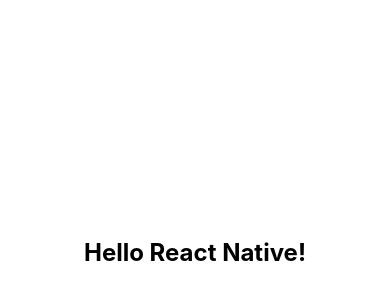
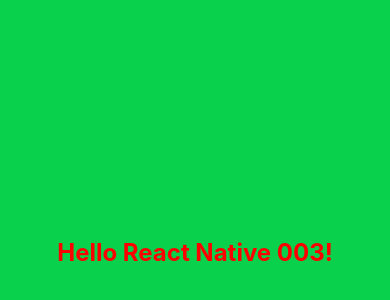
Before and after one commit to Reza-kavian/my_app4_biExpo14, a React Native app: screen / in a window 390 px wide. Shown: the part 170-470 px from the top of the page. Built offline with nearby package versions, Linux system fonts and the light colour scheme.

Commit message:
fix: expo-application Gradle patch + pluginManagement setup

```diff
--- a/App.tsx
+++ b/App.tsx
@@ -4,7 +4,7 @@
 function App(): React.JSX.Element {
   return (
     <View style={styles.container}>
-      <Text style={styles.text}>Hello React Native!</Text>
+      <Text style={styles.text}>Hello React Native 003!</Text>
     </View>
   );
 }
@@ -12,14 +12,14 @@
 const styles = StyleSheet.create({
   container: {
     flex: 1,
-    backgroundColor: '#fff',
+    backgroundColor: '#0ad14cff',
     alignItems: 'center',
     justifyContent: 'center',
   },
   text: {
     fontSize: 24,
     fontWeight: 'bold',
-    color: '#000',
+    color: 'red',
   },
 });
 
```
